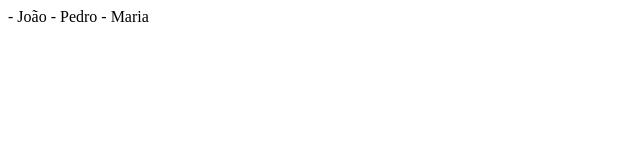
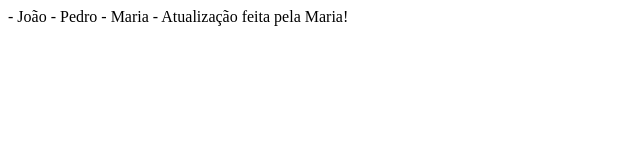
Before and after one commit to GabiTeles/projeto-3b2, a plain HTML site: page index.html in a window 1280 px wide. Shown: the whole page, without its empty margins (0-640 px from the left). Drawn offline with Linux system fonts and the light colour scheme.

Commit message:
Versão M

```diff
--- a/index.html
+++ b/index.html
@@ -10,5 +10,6 @@
     - João
     - Pedro
     - Maria
+    - Atualização feita pela Maria!
 </body>
 </html>
```
